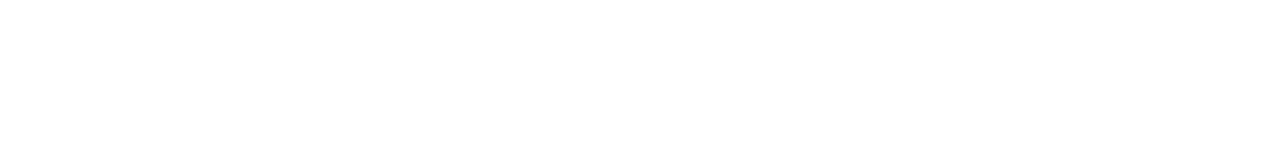
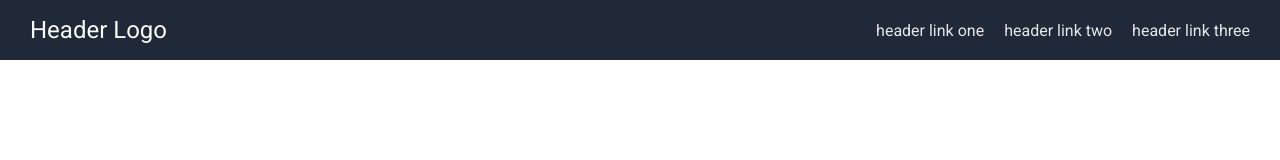
Before and after one commit to weg-coder-rohit/First-Web-project, a plain HTML site: page index.html in a window 1280 px wide. Drawn offline with Linux system fonts and the light colour scheme.

Commit message:
Header work is done
Created Header for the website project tried to do as much as justice
possible inlcuded 2 divs under a header div and seperated them with
flex property justify-content: space between. Includer link for the right
side header and made their display flex

```diff
--- a/index.html
+++ b/index.html
@@ -5,8 +5,30 @@
     <meta name="viewport" content="width=device-width, initial-scale=1.0">
     <title>Project-1</title>
     <link rel="stylesheet" href="./style.css">
+    <link rel="preconnect" href="https://fonts.googleapis.com">
+    <link rel="preconnect" href="https://fonts.gstatic.com" crossorigin>
+    <link href="https://fonts.googleapis.com/css2?family=Roboto:wght@400;500;700&display=swap" rel="stylesheet">
 </head>
 <body>
-
+    <div class="container">
+        <div class="header">
+            <div class="company_logo">
+                Header Logo
+            </div>
+            <div class="header-right">
+                <ul class="right-link">
+                    <li>
+                        <a href="#">header link one</a>
+                    </li>
+                    <li>
+                        <a href="#">header link two</a>
+                    </li>
+                    <li>
+                        <a href="#">header link three</a>
+                    </li>
+                </ul>
+            </div>
+        </div>
+    </div>
 </body>
 </html>
--- a/style.css
+++ b/style.css
@@ -0,0 +1,42 @@
+.container {
+    /* display: flex; */
+}
+
+body {
+    font-family: 'Roboto', sans-serif;
+    margin: 0px;
+    box-sizing: border-box;
+}
+
+/* Header Section Starts here */
+
+.header {
+    display: flex;
+    justify-content: space-between;
+    background-color: #1F2937;
+    height: 60px;
+    align-items: center;
+}
+
+.company_logo {
+    margin-left: 30px;
+    color: #F9FAF8;
+    font-size: 24px;
+}
+
+.right-link {
+    display: flex;
+    margin: 0px;
+    padding: 0px;
+    list-style-type: none;
+    gap: 20px;
+}
+
+.right-link a {
+    text-decoration-line: none;
+    color: #E5E7EB;
+}
+
+.header-right {
+    margin-right: 30px;
+}
```
Also changed, not shown: Images/company_logo.jpeg (added), Images/mstile-310x310.png (added).
